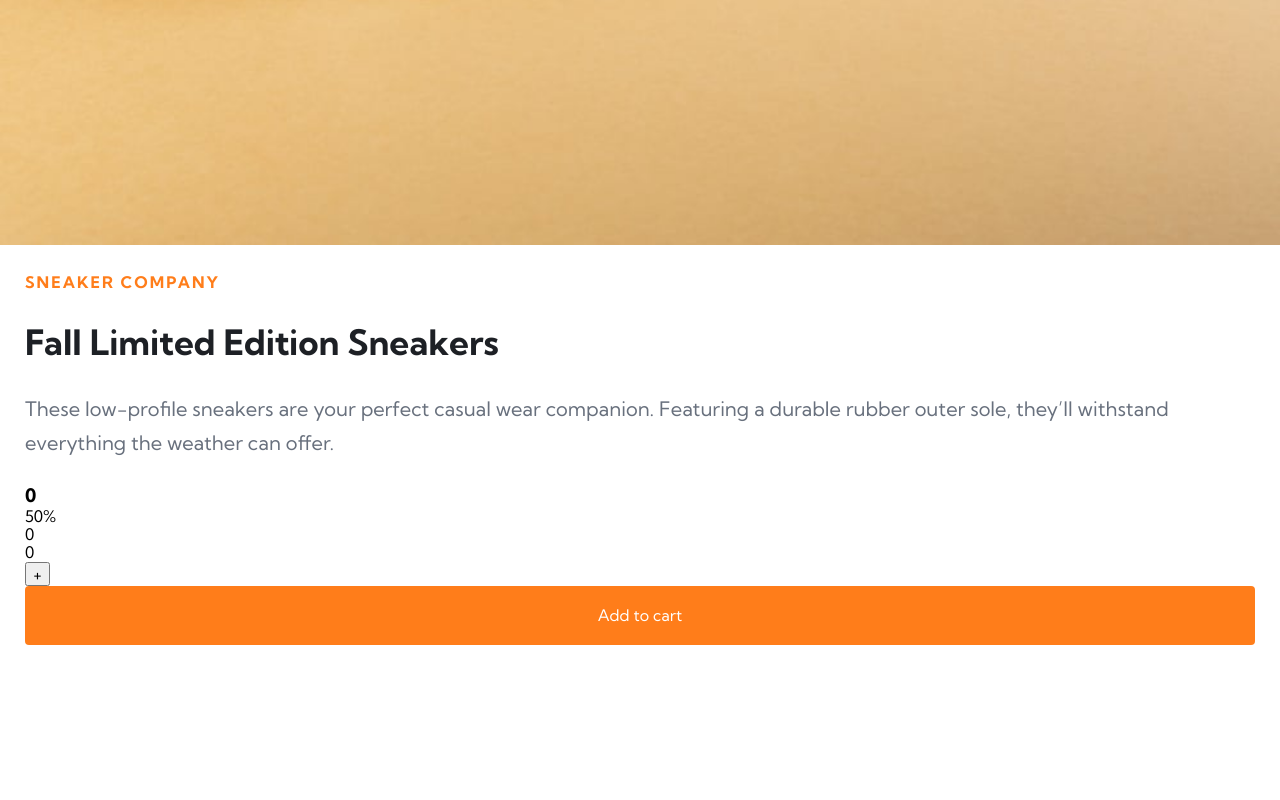
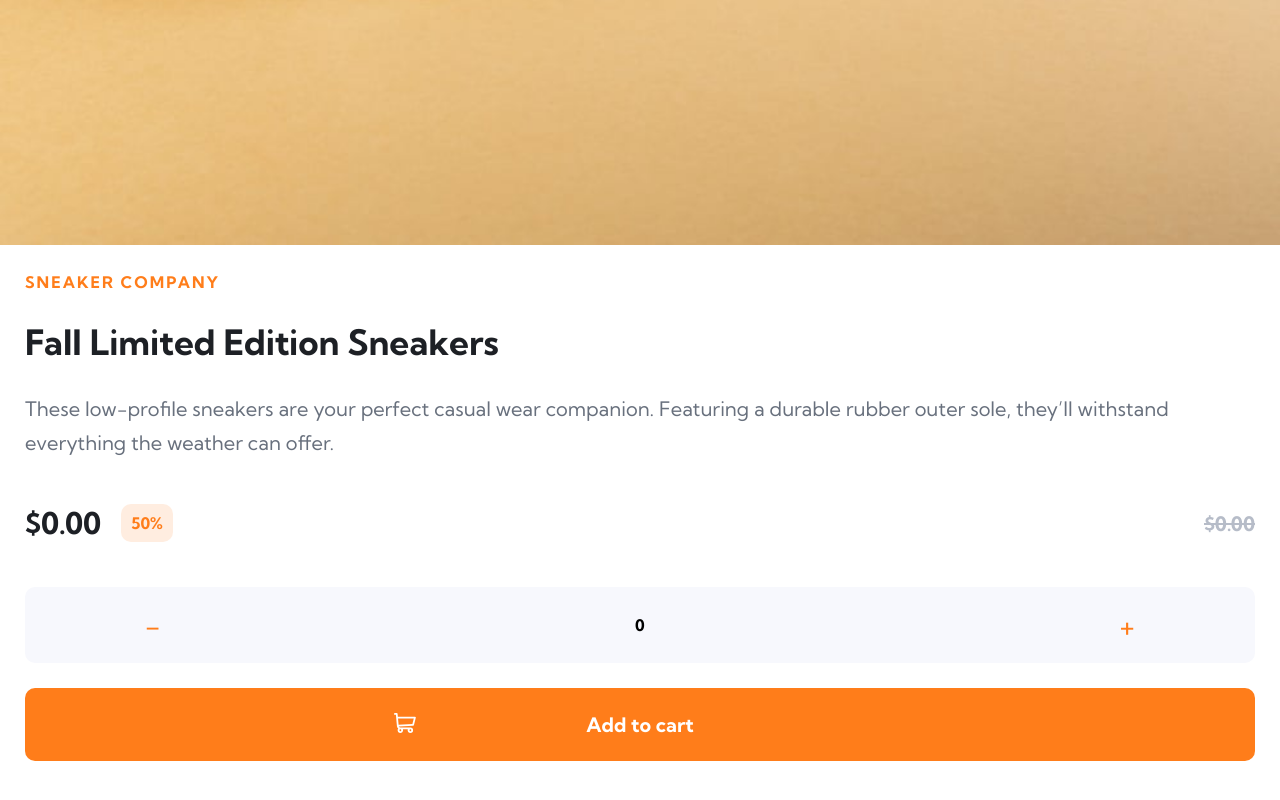
Before and after one commit to arnaudouttier/ecommerce-product-page-main, a Vue app: page / in a window 1280 px wide. Shown: the part 1139-1939 px from the top of the page. Before the commit the page ends 1809 px from the top, so only its background shows below. Built offline with nearby package versions, Linux system fonts and the light colour scheme.

Commit message:
nlle beta

```diff
--- a/src/assets/scss/_global.scss
+++ b/src/assets/scss/_global.scss
@@ -14,9 +14,11 @@ a {
 .large-btn {
   color: $white;
   width: 100%;
-  padding: 20px 120px;
+  padding: 25px 120px;
   text-align: center;
-  border-radius: 4px;
+  border-radius: 10px;
+  font-weight: 700;
+  font-size: 20px;
 
   &.orange {
     background-color: $orange !important;
--- a/src/components/Carousel.vue
+++ b/src/components/Carousel.vue
@@ -105,8 +105,8 @@ export default {
   padding: 0 5%;
 
   button {
-    width: 40px;
-    height: 40px;
+    width: 45px;
+    height: 45px;
     border-radius: 50%;
     border: 0;
     display: flex;
--- a/src/components/Product.vue
+++ b/src/components/Product.vue
@@ -20,4 +20,8 @@ export default {
 
 <style scoped lang="scss">
 @import './src/assets/scss/style.scss';
+
+.product {
+  margin-bottom: 32px;
+}
 </style>
--- a/src/components/ProductContent.vue
+++ b/src/components/ProductContent.vue
@@ -9,19 +9,29 @@
         weather can offer.
       </p>
     </div>
-    <div class="product-price">
-      <h3>{{ this.$store.state.productSalePrice }}</h3>
-      <p>50%</p>
-      <p>{{ this.$store.state.productPrice }}</p>
-      <button
-        v-if="this.$store.state.productQuantity > 0"
-        @click="productSous()"
-      >
-        -
-      </button>
-      <p>{{ this.$store.state.productQuantity }}</p>
-      <button @click="productAdd()">+</button>
-      <button class="btn large-btn orange">Add to cart</button>
+    <div class="product-manage">
+      <div class="discount-price">
+        <h3>${{ this.$store.state.productSalePrice }}.00</h3>
+        <p>50%</p>
+      </div>
+      <div class="unit-price">
+        <p>${{ this.$store.state.productPrice }}.00</p>
+      </div>
+      <div class="product-quantity">
+        <button class="btn" @click="productSous()">-</button>
+        <p>{{ this.$store.state.productQuantity }}</p>
+        <button class="btn" @click="productAdd()">+</button>
+      </div>
+      <div class="add-to-cart">
+        <svg width="22" height="20" xmlns="http://www.w3.org/2000/svg">
+          <path
+            d="M20.925 3.641H3.863L3.61.816A.896.896 0 0 0 2.717 0H.897a.896.896 0 1 0 0 1.792h1l1.031 11.483c.073.828.52 1.726 1.291 2.336C2.83 17.385 4.099 20 6.359 20c1.875 0 3.197-1.87 2.554-3.642h4.905c-.642 1.77.677 3.642 2.555 3.642a2.72 2.72 0 0 0 2.717-2.717 2.72 2.72 0 0 0-2.717-2.717H6.365c-.681 0-1.274-.41-1.53-1.009l14.321-.842a.896.896 0 0 0 .817-.677l1.821-7.283a.897.897 0 0 0-.87-1.114ZM6.358 18.208a.926.926 0 0 1 0-1.85.926.926 0 0 1 0 1.85Zm10.015 0a.926.926 0 0 1 0-1.85.926.926 0 0 1 0 1.85Zm2.021-7.243-13.8.81-.57-6.341h15.753l-1.383 5.53Z"
+            fill="#69707D"
+            fill-rule="nonzero"
+          />
+        </svg>
+        <button class="btn large-btn orange">Add to cart</button>
+      </div>
     </div>
   </section>
 </template>
@@ -32,6 +42,7 @@ export default {
   methods: {
     productSous() {
       this.$store.commit("sousProduct");
+      this.$store.dispatch("discountPrice");
     },
     productAdd() {
       this.$store.commit("addProduct");
@@ -67,7 +78,88 @@ export default {
   }
 }
 
-.product-price {
+.product-manage {
   padding: 0 25px 25px 25px;
+  display: grid;
+  grid-template-columns: repeat(2, 1fr);
+  grid-template-rows: repeat(3, 1fr);
+  grid-column-gap: 0px;
+  grid-row-gap: 25px;
+}
+
+.discount-price {
+  grid-area: 1 / 1 / 2 / 2;
+  display: flex;
+  align-items: center;
+  h3 {
+    font-size: 30px;
+    margin-right: 20px;
+    color: $very_dark_blue;
+  }
+  p {
+    color: $orange;
+    padding: 10px;
+    background-color: $pale_orange;
+    border-radius: 10px;
+    font-weight: 700;
+  }
+}
+.unit-price {
+  color: $grayish_blue;
+  font-size: 20px;
+  font-weight: 700;
+  grid-area: 1 / 2 / 2 / 3;
+  display: flex;
+  align-items: center;
+  justify-content: end;
+
+  p {
+    position: relative;
+    &::after {
+      content: ' ';
+      position: absolute;
+      top: 50%;
+      left: 0;
+      width: 100%;
+      height: 2px;
+      background-color: $grayish_blue;
+    }
+  }
+}
+.product-quantity {
+  grid-area: 2 / 1 / 3 / 3;
+  display: flex;
+  background-color: $light_grayish_blue;
+  padding: 20px;
+  border-radius: 10px;
+  font-weight: 700;
+
+  button {
+    font-size: 30px;
+    color: $orange;
+    flex-grow: 1;
+  }
+
+  p {
+    flex-grow: 4;
+    text-align: center;
+    align-self: center;
+  }
+}
+
+.add-to-cart {
+  grid-area: 3 / 1 / 4 / 3;
+  position: relative;
+
+  svg {
+    position: absolute;
+    top: 32%;
+    transform-origin: bottom;
+    left: 30%;
+
+    path {
+      fill: $white;
+    }
+  }
 }
 </style>
--- a/src/store/index.js
+++ b/src/store/index.js
@@ -17,9 +17,11 @@ export default createStore({
       this.state.activeShippingCart = !this.state.activeShippingCart;
     },
     sousProduct() {
-      this.state.productQuantity = this.state.productQuantity - 1;
-      this.state.productPrice =
-        this.state.productPrice - this.state.productUnitPrice;
+      if (this.state.productQuantity > 0) {
+        this.state.productQuantity = this.state.productQuantity - 1;
+        this.state.productPrice =
+          this.state.productPrice - this.state.productUnitPrice;
+      }
     },
     addProduct() {
       this.state.productQuantity = this.state.productQuantity + 1;
```
